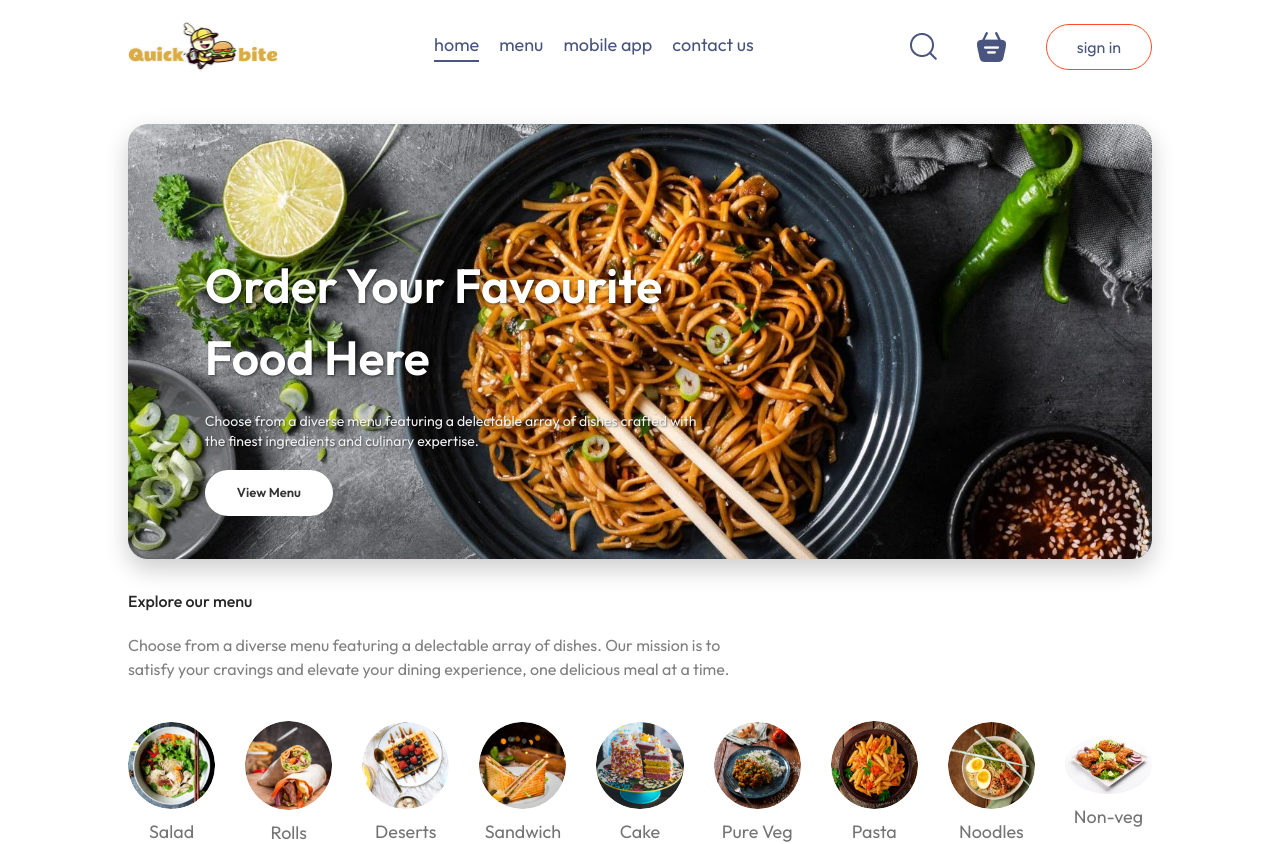
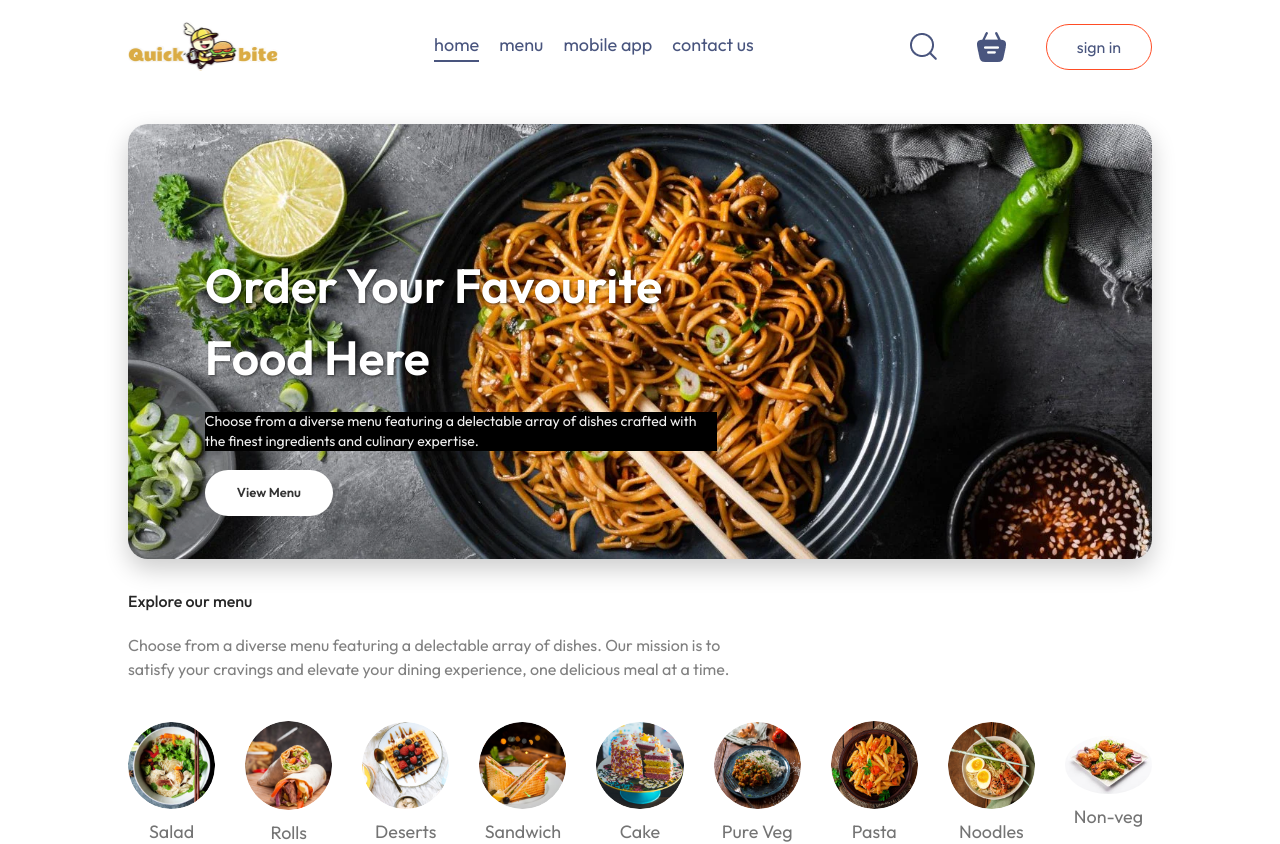
Before and after one commit to grim-62/Quick-bite, a React (Vite) app: page / in a window 1280 px wide. Shown: the top 844 px of the page. Built offline with nearby package versions, Linux system fonts and the light colour scheme; no server answers.

Commit message:
commit chage test 1

```diff
--- a/src/components/Header/Header.jsx
+++ b/src/components/Header/Header.jsx
@@ -6,7 +6,7 @@ const Header = () => {
         <header className='header'>
             <div className='header-contents'>
                 <h2>Order Your Favourite Food Here</h2>
-                <p>
+                <p style={{backgroundColor:"#000"}}>
                     Choose from a diverse menu featuring a delectable array of dishes
                     crafted with the finest ingredients and culinary expertise.
                 </p>
```
